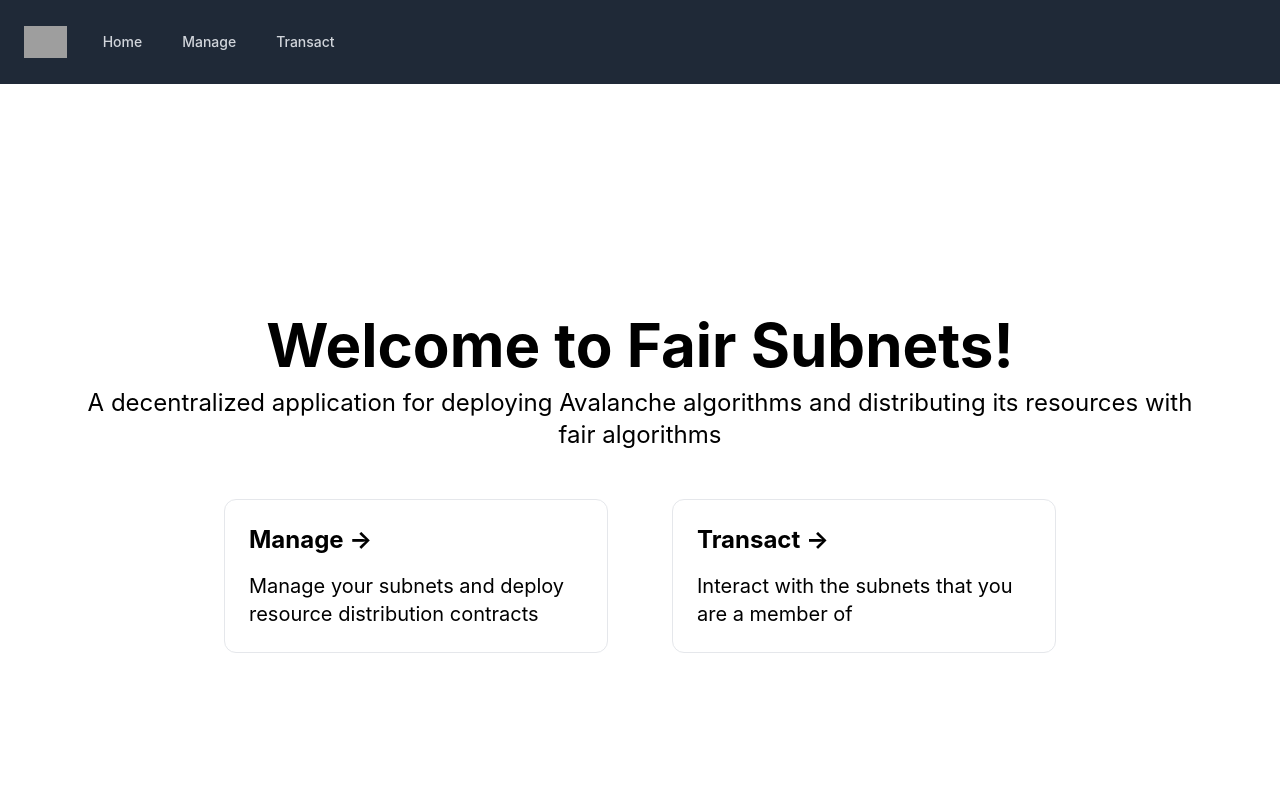
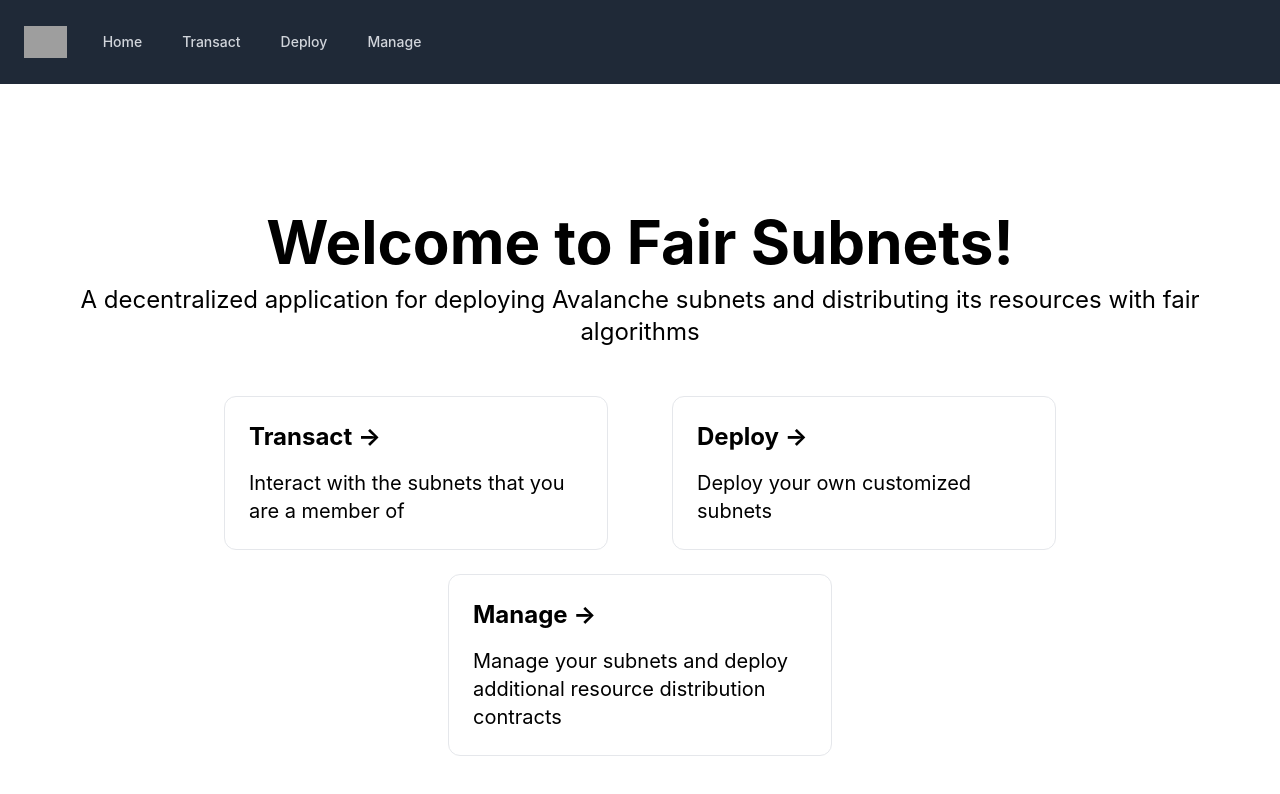
Before and after one commit to canatakan/fairlanche, a React (Create React App) app in the folder front-end/: page / in a window 1280 px wide. Shown: the top 794 px of the page. Built offline with nearby package versions, Linux system fonts and the light colour scheme; grey boxes are pictures that could not be loaded.

Commit message:
Minor enhancements

```diff
--- a/front-end/src/App.js
+++ b/front-end/src/App.js
@@ -5,8 +5,9 @@
 
 import NavBar from './components/NavBar';
 import Home from './components/pages/Home';
-import ManagementPage from './components/pages/ManagementPage';
-import TransactionPage from './components/pages/TransactionPage';
+import Transaction from './components/pages/Transaction';
+import Deployment from './components/pages/Deployment';
+import Management from './components/pages/Management';
 
 function App() {
   return (
@@ -14,8 +15,9 @@
       <NavBar />
       <Routes>
         <Route path="/" element={<Home />} />
-        <Route path="/manage" element={<ManagementPage />} />
-        <Route path="/transact" element={<TransactionPage />} />
+        <Route path="/transact" element={<Transaction />} />
+        <Route path="/deploy" element={<Deployment />} />
+        <Route path="/manage" element={<Management />} />
       </Routes>
     </div>
   );
--- a/front-end/src/components/NavBar.js
+++ b/front-end/src/components/NavBar.js
@@ -14,11 +14,14 @@
                 <Link to="/" className="text-gray-300 hover:bg-gray-700 hover:text-white px-3 py-2 rounded-md text-sm font-medium">
                   Home
                 </Link>
+                <Link to="/transact" className="text-gray-300 hover:bg-gray-700 hover:text-white px-3 py-2 rounded-md text-sm font-medium">
+                  Transact
+                </Link>
+                <Link to="/deploy" className="text-gray-300 hover:bg-gray-700 hover:text-white px-3 py-2 rounded-md text-sm font-medium">
+                  Deploy
+                </Link>
                 <Link to="/manage" className="text-gray-300 hover:bg-gray-700 hover:text-white px-3 py-2 rounded-md text-sm font-medium">
                   Manage
-                </Link>
-                <Link to="/transact" className="text-gray-300 hover:bg-gray-700 hover:text-white px-3 py-2 rounded-md text-sm font-medium">
-                  Transact
                 </Link>
               </div>
           </div>
--- /dev/null
+++ b/front-end/src/components/pages/Deployment.js
@@ -0,0 +1,11 @@
+import React from "react";
+
+function Deployment() {
+  return (
+    <div>
+      <h1>Deployment</h1>
+    </div>
+  );
+}
+
+export default Deployment;
--- a/front-end/src/components/pages/Home.js
+++ b/front-end/src/components/pages/Home.js
@@ -2,28 +2,15 @@
 
 function Home() {
   return (
-    /*
-    An elegant homepage using tailwindcss
-    */
-
     <div className="flex flex-col items-center justify-center min-h-screen py-2">
       <main className="flex flex-col items-center justify-center w-full flex-1 px-20 text-center">
         <h1 className="text-6xl font-bold">
           Welcome to Fair Subnets!
         </h1>
         <p className="mt-3 text-2xl">
-          A decentralized application for deploying Avalanche algorithms and distributing its resources with fair algorithms
+          A decentralized application for deploying Avalanche subnets and distributing its resources with fair algorithms
         </p>
-        <div className="flex flex-wrap items-center justify-around max-w-4xl mt-6 sm:w-full">
-          <a
-            href="/manage"
-            className="p-6 mt-6 text-left border w-96 rounded-xl hover:text-blue-600 focus:text-blue-600"
-          >
-            <h3 className="text-2xl font-bold">Manage &rarr;</h3>
-            <p className="mt-4 text-xl">
-              Manage your subnets and deploy resource distribution contracts
-            </p>
-          </a>
+        <div className="flex flex-wrap justify-around max-w-4xl mt-6 sm:w-full">
           <a
             href="/transact"
             className="p-6 mt-6 text-left border w-96 rounded-xl hover:text-blue-600 focus:text-blue-600"
@@ -33,6 +20,24 @@
               Interact with the subnets that you are a member of
             </p>
           </a>
+          <a
+            href="/deploy"
+            className="p-6 mt-6 text-left border w-96 rounded-xl hover:text-blue-600 focus:text-blue-600"
+          >
+            <h3 className="text-2xl font-bold">Deploy &rarr;</h3>
+            <p className="mt-4 text-xl">
+              Deploy your own customized subnets
+            </p>
+          </a>
+          <a
+            href="/manage"
+            className="p-6 mt-6 text-left border w-96 rounded-xl hover:text-blue-600 focus:text-blue-600"
+          >
+            <h3 className="text-2xl font-bold">Manage &rarr;</h3>
+            <p className="mt-4 text-xl">
+              Manage your subnets and deploy additional resource distribution contracts
+            </p>
+          </a>
         </div>
       </main>
     </div>
--- a/front-end/src/components/pages/ManagementPage.js
+++ b/front-end/src/components/pages/Management.js
@@ -1,6 +1,6 @@
 import React from "react";
 
-function ManagementPage() {
+function Management() {
   return (
     <div>
       <h1>Management</h1>
@@ -8,4 +8,4 @@
   );
 }
 
-export default ManagementPage;
+export default Management;
```
Also changed, not shown: front-end/src/components/pages/Transaction.js (renamed from front-end/src/components/pages/TransactionPage.js).
